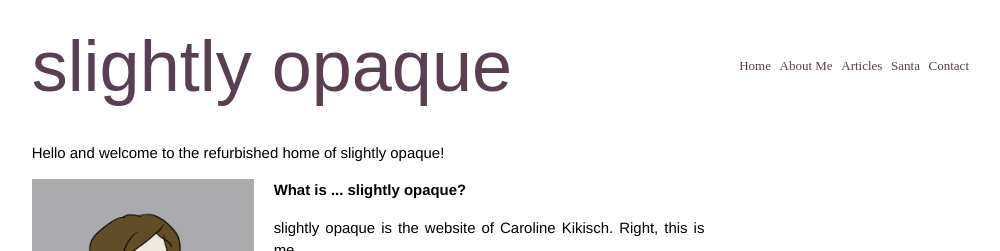
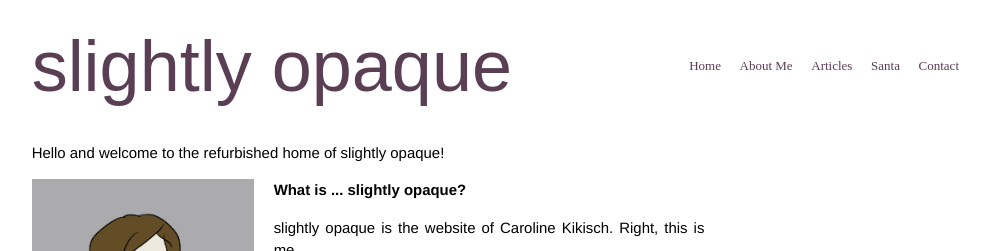
Before and after one commit to slightlyopaque/slightlyopaque_old.github.io, a Jekyll site: the page built from index.html, in a window 1280 px wide. Shown: the top 251 px of the page, without its empty margins (272-1272 px from the left). Built offline with Jekyll 4.4.1, drawn with Linux system fonts in a browser that asks for light colours; Markdown is read by kramdown in place of the engine named in the settings.

Commit message:
alignment navigation

```diff
--- a/css/main.css
+++ b/css/main.css
@@ -42,7 +42,7 @@ nav {
 nav li
 {
 display:inline;
-padding: 0 5px 0 0;
+padding: 0 15px 0 0;
 font-family: Avenir; sans-serif;
 }
 
```
